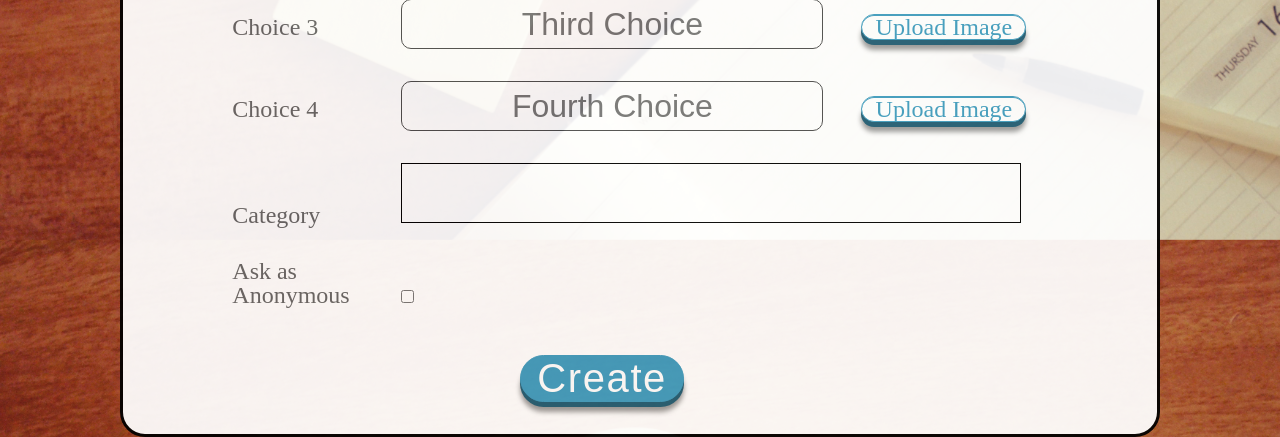
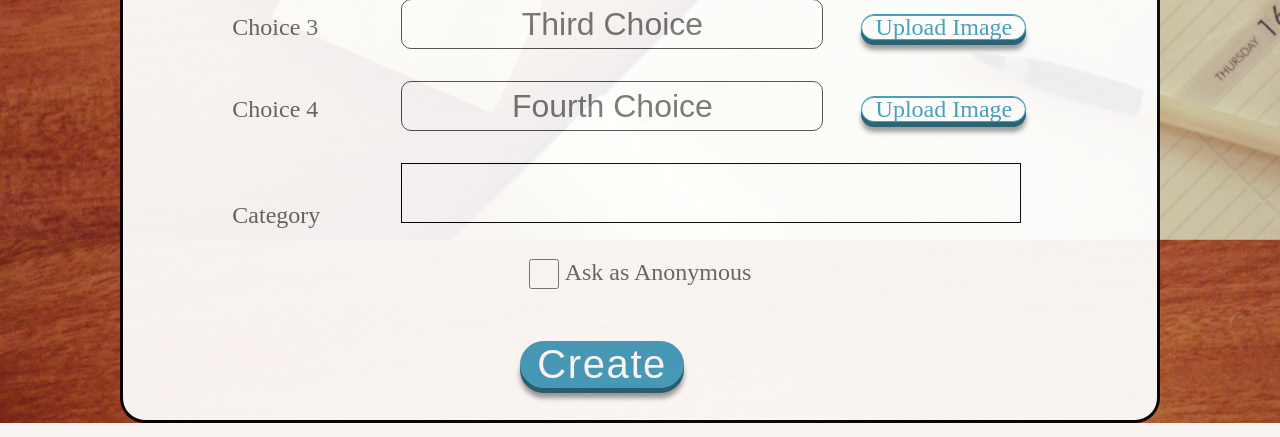
Before and after one commit to kewal07/askpopulo, a Django app: template polls/templates/polls/createPoll.html in a window 1280 px wide. Shown: the part 608-1045 px from the top of the page. Run offline with Django 3.2, Linux system fonts and the light colour scheme; the template is opened without the code that fills it, so the values that code supplies are empty; some libraries are stand-ins or nearby versions.

Commit message:
Anonymous checkbox styling

```diff
--- a/polls/templates/polls/createPoll.html
+++ b/polls/templates/polls/createPoll.html
@@ -53,9 +53,9 @@
 						<input id="categories" type="text" name="categories">
 						<input id="selectedCategories" type="hidden" name="selectedCategories" value="">
 					</p>
-					<p>
+					<p class="anonymous">
+						<input id="anonymous" name="anonymous" type="checkbox">
 						<label for="anonymous">Ask as Anonymous</label>
-						<input id="anonymous" name="anonymous" type="checkbox">
 					</p>
 					<p>
 					<input id="submit" type="submit" value="Create" />
--- a/static/polls/css/createPoll.css
+++ b/static/polls/css/createPoll.css
@@ -210,3 +210,14 @@ overflow:hidden; */
   background-image: url('/static/polls/images/ui-icons_ef8c08_256x240.png') !important;
 }
 /*end*/
+.anonymous{
+	text-align: center;
+}
+.anonymous input[type="checkbox"]{
+	width:30px;
+	height:30px;
+}
+.anonymous label{
+	vertical-align: super;
+	width:initial !important;
+}
```
